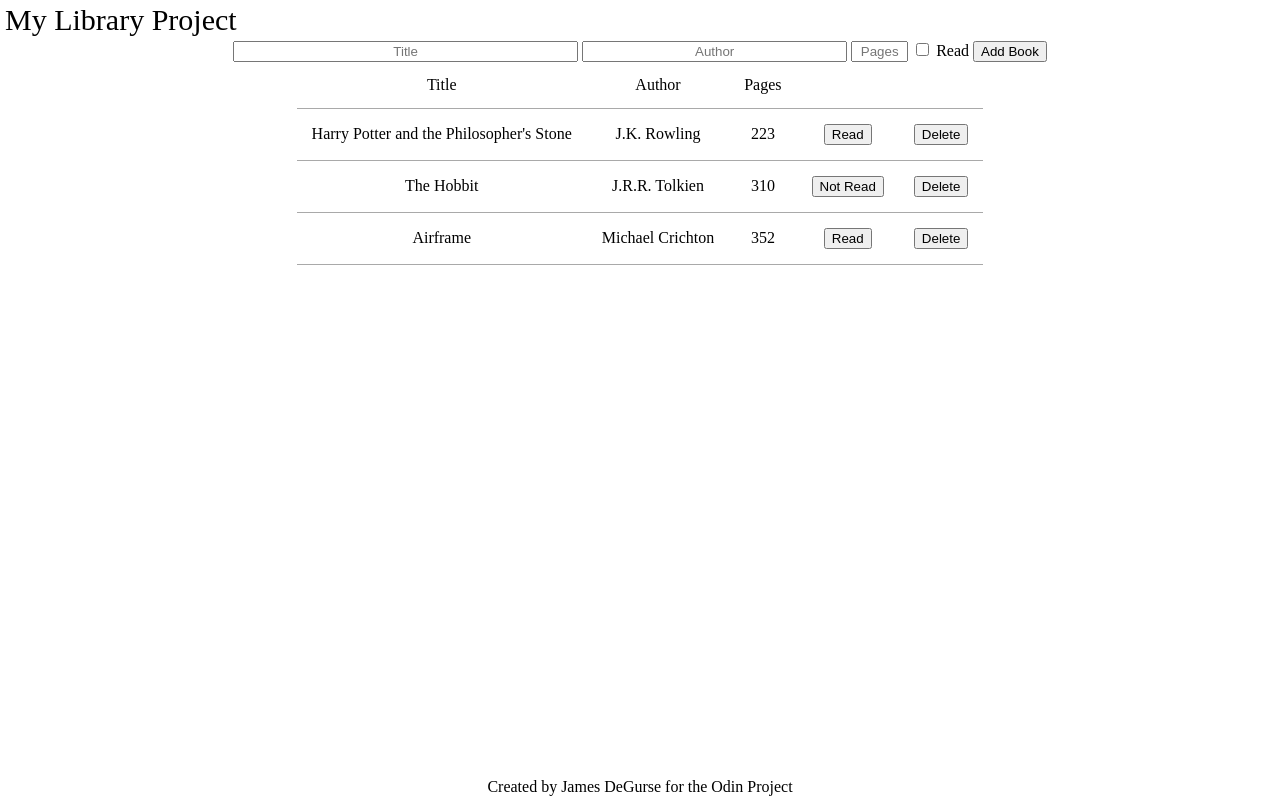
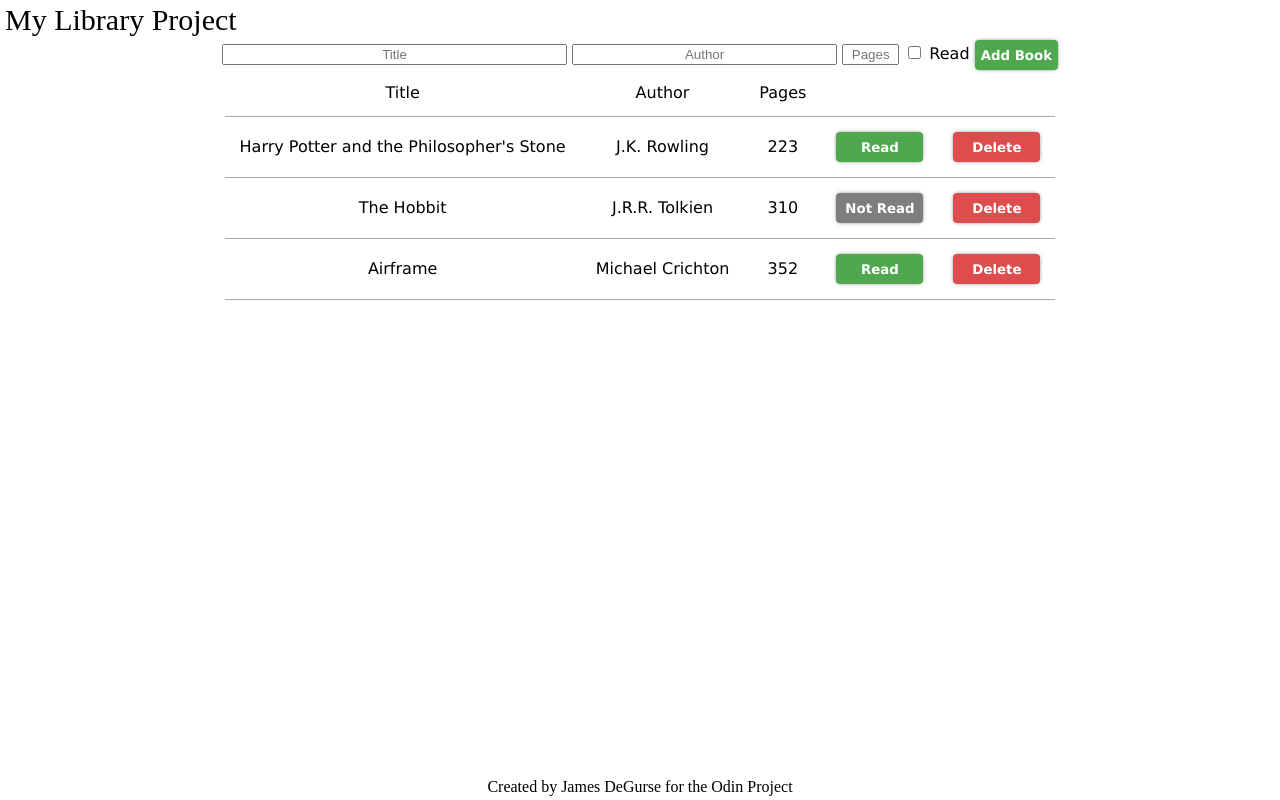
Before and after one commit to jdegurse/odin-library, a plain HTML site: page index.html in a window 1280 px wide. Drawn offline with Linux system fonts and the light colour scheme.

Commit message:
Style the buttons
Buttons have been styled with color, border, shadow, active, etc.

```diff
--- a/static/css/main.css
+++ b/static/css/main.css
@@ -10,11 +10,11 @@ header {
 }
 
 main {
-    /* nothing yet */
+    font-family: Verdana, Geneva, Tahoma, sans-serif;
 }
 
 #library-app {
-    max-width: 75%;
+    width: 100%;
     margin: 0 auto;
     display: flex;
     flex-direction: column;
@@ -52,11 +52,44 @@ th, td {
     border-bottom: 1px solid darkgrey;
 
     text-align: center;
+    vertical-align: middle;
 }
 
 input::placeholder {
     text-align: center;
 }
+
+button {
+    border: 0;
+    border-radius: 4px;
+    box-shadow: 0px 0px 5px -2px black;
+    outline: none;
+    color: white;
+    font-family: Verdana, Geneva, Tahoma, sans-serif;
+    font-weight: bold;
+    text-align: center;
+    vertical-align: middle;
+}
+
+button:active {
+    box-shadow: inset 0px 0px 5px -2px black;
+}
+
+#add-submit {
+    height: 30px;
+    background-color: rgb(79, 168, 79);
+}
+
+.read-button, .delete-button {
+    width: 87px;
+    height: 30px;
+}
+
+.is-read { background-color: rgb(79, 168, 79); }
+
+.is-not-read { background-color: rgb(126, 126, 126); }
+
+.delete-button { background-color: rgb(221, 77, 77); }
 
 /* MODIFIERS */
 
```
